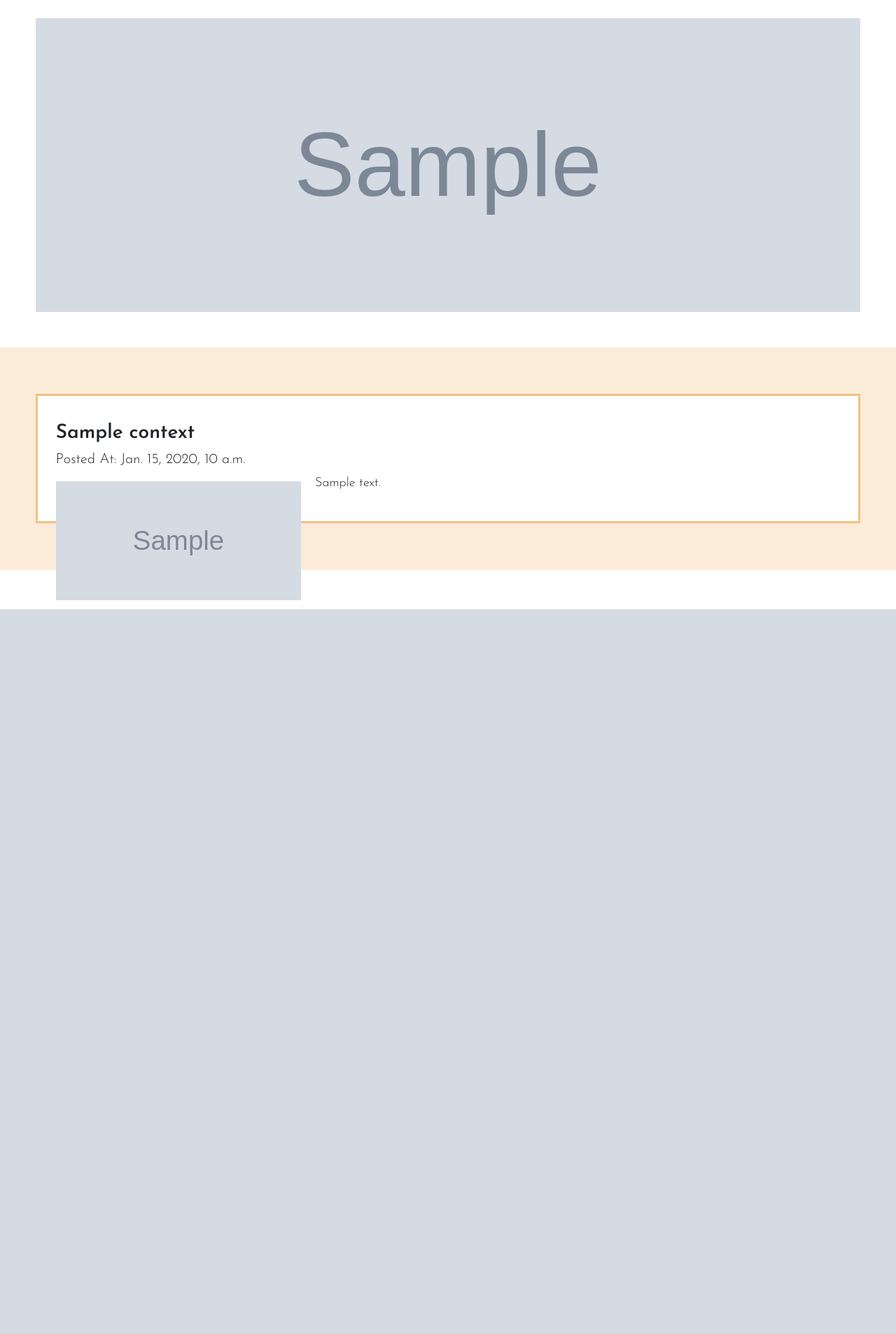
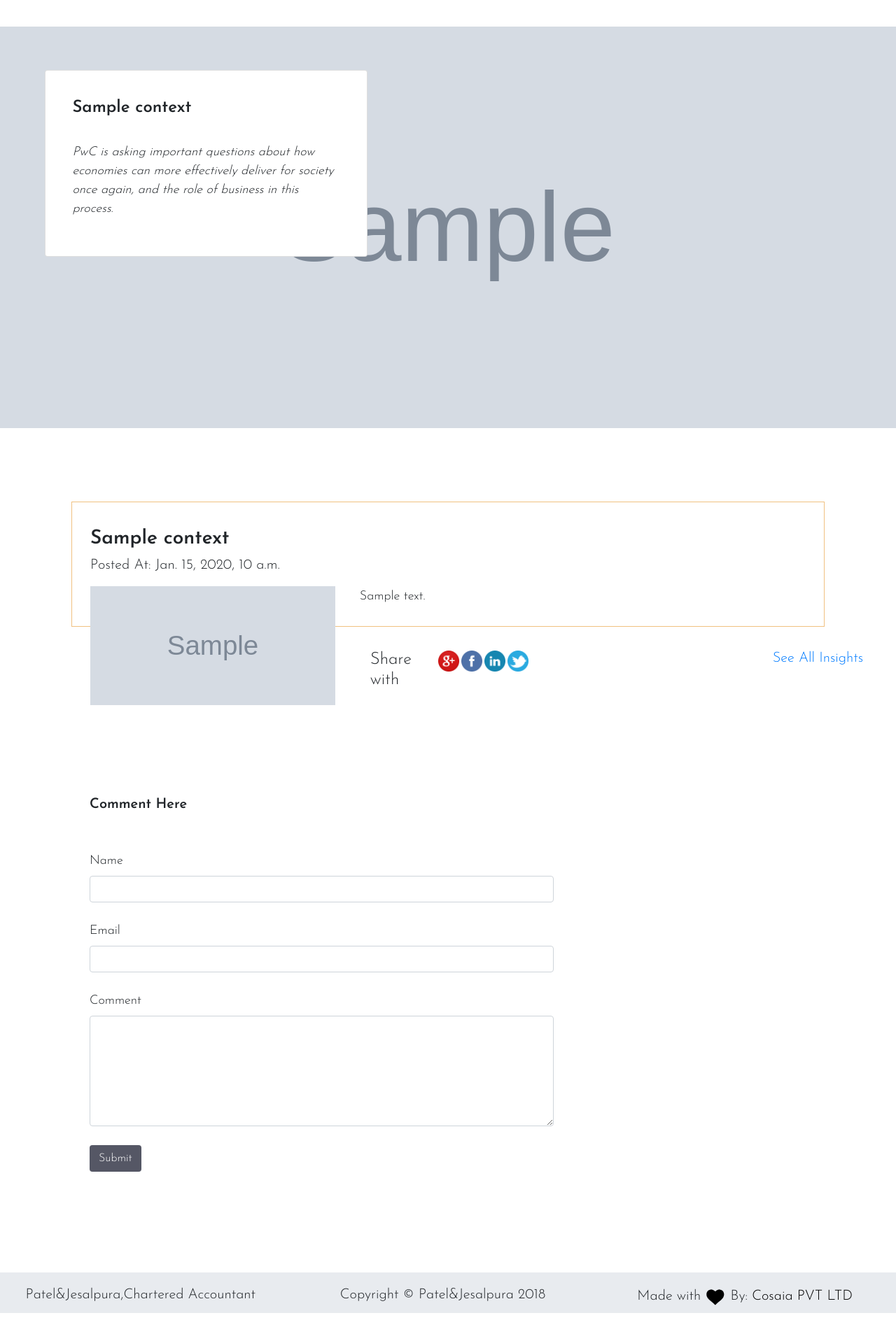
Before and after one commit to aalok-kumar-yadav/patel_jesalpura, a Django app: template admin_webapp/templates/blogDescription.html in a window 1280 px wide. Shown: the whole page at 70% size. Before the commit the page ends 871 px from the top, so only its background shows below. Run offline with Django 3.2, Linux system fonts and the light colour scheme; the template is opened without the code that fills it: most values are stand-ins (such as "Sample title", 1, 10 or a date in 2020); grey boxes marked "Sample" are stand-in pictures; some libraries are stand-ins or nearby versions.

Commit message:
blog description page is modified

```diff
--- a/admin_webapp/templates/blogDescription.html
+++ b/admin_webapp/templates/blogDescription.html
@@ -54,11 +54,20 @@
 
 
 	<body data-spy="scroll" data-target=".navbar" data-offset="50">
+<!--<div class="company_logo_class jesalpura_logo_class">-->
+	<!--<h4 style="color:black"><b>Patel&Jesalpura Insights</b></h4>-->
+<!--</div>-->
+	  	<div  id="Home" >
 
-	  	<div id="Home" >
+			 <img class="blog_cover_image_class"  src="{{context.coverImage}}" >
 
-			 <img style="width: 92% !important; height: 420px !important; margin: 4% !important;  margin-top: 2% !important;
-   "  src="{{context.coverImage}}" >
+			<div class="blog_title_on_cover_image_class card">
+				<h4><b>{{context.blogTitle}}</b></h4>
+				<br>
+				<p><i>PwC is asking important questions about how economies can more effectively deliver for
+					society once again, and the role of business in this process.</i></p>
+
+			</div>
 
 	  	</div>
 
@@ -74,14 +83,89 @@
 
 <p><img src=" {{context.blogImage}} " class="blogImage_class" alt="Pineapple" >
 
-	{{context.blogDescription}}
+
 </p>
+		{{context.blogDescription}}
 
 		</div>
+	<div style="margin-left:7%" class="row">
+		<div class="col-2" style="margin-top: 0.9%;">  <h4>Share with </h4> </div>
+		<div class="col-1 social_icon">
+			<a href="https://plus.google.com/share?url=https://patelandjesalpuranew.herokuapp.com/blog_description/{{context.blogId}}" target="_blank"><h4> </h4>
+			<img src="{% static 'images/g_plus.png' %}"  style="width:30px"></a>
+		</div>
+		<div class="col-1 social_icon">
+			<a href="https://www.facebook.com/sharer.php?u=https://patelandjesalpuranew.herokuapp.com/blog_description/{{context.blogId}}" target="_blank"><h4> </h4>
+			<img src="{% static 'images/facebook.png' %}"  style="width:30px"></a>
+		</div>
+		<div class="col-1 social_icon">
+			<a href="http://www.linkedin.com/shareArticle?mini=true&url=https://patelandjesalpuranew.herokuapp.com/blog_description/{{context.blogId}}" target="_blank"><h4> </h4>
+			<img src="{% static 'images/linkedin.png' %}"  style="width:30px"></a>
+		</div>
+		<div class="col-1 social_icon">
+			<a href="https://twitter.com/intent/tweet?url=https://patelandjesalpuranew.herokuapp.com/blog_description/{{context.blogId}}&via=alokkum23028336" target="_blank"><h4> </h4>
+			<img src="{% static 'images/twitter.png' %}"  style="width:30px"></a>
+		</div>
+
+		<div class="7" style="margin-left:43%;margin-top: 0.9%;"> <a href="bloghome/"><h5>See All Insights </h5></a></div>
+
+	</div>
+
 
 </div>
 
 
+<div style="margin:8%;" class="comment_division_class comment_form_class">
+
+	<h5><b>Comment Here</b></h5>
+	<br>
+	 <form method="post"  action="upload/" enctype="multipart/form-data">
+
+      <div class="row form-group" style="margin-top:2%">
+
+
+        <div class="col-8">
+        {% csrf_token %}
+             <label >Name</label>
+
+         <input type="text" class="form-control" id="fullname" name="fname" required>
+        <br>
+
+        <label >Email</label>
+
+        <input type="email" class="form-control " id="email_id"  name="email" required>
+        <br>
+
+			 <label>Comment</label>
+          <textarea rows="6" cols="40" name="whywe" class="form-control "></textarea>
+
+			<div class="comment_div_button_class"><button class="btn default comment_button_class">Submit</button></div>
+
+        </div>
+
+
+
+
+
+      </div>
+
+	 </form>
+
+</div>
+
+
+	<div class="row footer bg-light">
+				<div class="col">
+					<h5 class="text-center">Patel&Jesalpura,Chartered Accountant</h5>
+				</div>
+				<div class="col">
+					<h5 class="text-center">Copyright © Patel&Jesalpura 2018</h5>
+				</div>
+				<div class="col">
+					<h5 class="text-center">Made with <img src="{% static 'images/heart.png' %}"
+					style="width:30px" > By: <a class="cosaia_class" target="_blank" href="http://www.cosaia.com/">Cosaia PVT LTD</a></h5>
+				</div>
+			</div>
 
 
     </body>
--- a/admin_webapp/views.py
+++ b/admin_webapp/views.py
@@ -57,7 +57,7 @@ def blog_view(request):
         blog_obj.blogCoverImage = blog_obj.blogCoverImage
         blog_list.append(blog_obj)
 
-        context = {'blog_list': blog_list, 'blog_status': session_obj.blog_status }
+    context = {'blog_list': blog_list, 'blog_status': session_obj.blog_status }
 
     return render(request, 'blog.html', {'context': context})
 
--- a/index/static/css/style.css
+++ b/index/static/css/style.css
@@ -780,8 +780,8 @@ background-color: #F0C181;
 float: left;
 width:350px;
 height:170px;
-margin-right:1.8%;
-margin-bottom:1.2%;
+margin-right:3.4%;
+margin-bottom:1.8%;
 margin-top:1%;
 
 
@@ -789,13 +789,15 @@ margin-top:1%;
 
 .blog_details_class{
 
-margin: 4% !important;
+margin: 8% !important;
+margin-top:4% !important;
+margin-bottom:2% !important;
 background-color:white;
 border-color: #F0C181;
 	border-style:solid;
-	border-width: 3px;
+	border-width: 1px;
 	padding:2%;
-
+line-height: 34px;
 
 }
 
@@ -805,7 +807,7 @@ margin-top:1%;
 }
 
 .blog_des_division_class{
-background: rgb(240,193,129,0.3);
+
 padding-top:1.2%;
 padding-bottom:1.2%;
 
@@ -1021,6 +1023,32 @@ font-family: 'Josefin Sans', sans-serif;
 }
 
 
+.blog_cover_image_class{
+
+    width: 100% !important;
+    height: 574px !important;
+    margin-top: 3% !important;
+    margin-bottom: 3% !important;
+
+
+}
+
+.social_icon{
+margin-left:-4% !important;
+}
+
+.blog_title_on_cover_image_class{
+
+    position: absolute;
+    background-color: white;
+    width: 36%;
+    padding: 3%;
+    margin-top: -43%;
+    margin-left: 5%;
+
+}
+
+
 
 .message_container{
 	margin-top: 2%;
@@ -1036,6 +1064,11 @@ body{
 	font-family: 'Josefin Sans' !important;
 	background-color:white;
 
+
+
+}
+
+.comment_form_class{
 
 
 }
@@ -1101,6 +1134,7 @@ body{
 .hidden_team_bck_class{
 
 padding-bottom:2%;
+background: rgb(240,193,129,0.2);
 
 }
 
@@ -1142,6 +1176,11 @@ margin-left: 1%;
 
 }
 
+
+.comment_division_class{
+
+padding:2%;
+}
 .team_class{
 	vertical-align: middle;
 	font-size: 30px;
@@ -1156,6 +1195,18 @@ margin-left: 1%;
 	padding-top: 3.7%;
 	padding-bottom: 2%;
 
+}
+
+.comment_div_button_class{
+
+margin-top:4%;
+
+}
+
+.comment_button_class{
+
+background-color:#555765;
+color:white;
 }
 
 #hidden_fieldset_id{
@@ -1231,6 +1282,7 @@ font-weight: normal !important;
 	margin-bottom: 30px;
 	margin-top: 30px;
 	padding-top: 20px;
+	background-color:#e8ebef !important;
 }
 .social-icon{
 	font-size:28;
--- a/patel_jesalpura/urls.py
+++ b/patel_jesalpura/urls.py
@@ -33,7 +33,7 @@ urlpatterns = [
     url(r'^admin_page/blog/logout', views.logout_view, name="logout_view"),
     url(r'redirect_admin/', views.redirect_admin_view, name="redirect_admin"),
     url(r'^admin_page/blog/addPost/', views.addpost_view, name="addpost_view"),
-    url(r'^bloghome/', views.blogHome_view, name="blogHome_view"),
+    url(r'^blog_description/bloghome/', views.blogHome_view, name="blogHome_view"),
     url(r'^blog_description/(?P<blog_id>[0-9]+)$', views.blogDescription_view, name="blogDescription_view"),
     url(r'^admin_page/blog/deletepost/(?P<blog_id>[0-9]+)$', views.deletepost_view, name="deletepost_view"),
     url(r'^admin_page/blog/edit/(?P<blog_id>[0-9]+)$', views.edit_blog_details_view, name="edit_b(log_details_view"),
```
Also changed, not shown: admin_webapp/templates/blogHome.html (+2 -75 lines), index/templates/index.html (+8 -6 lines), db.sqlite3, index/static/images/facebook.png (added), index/static/images/g_plus.png (added), index/static/images/linkedin.png (added), index/static/images/twitter.png (added), 2 other files.
